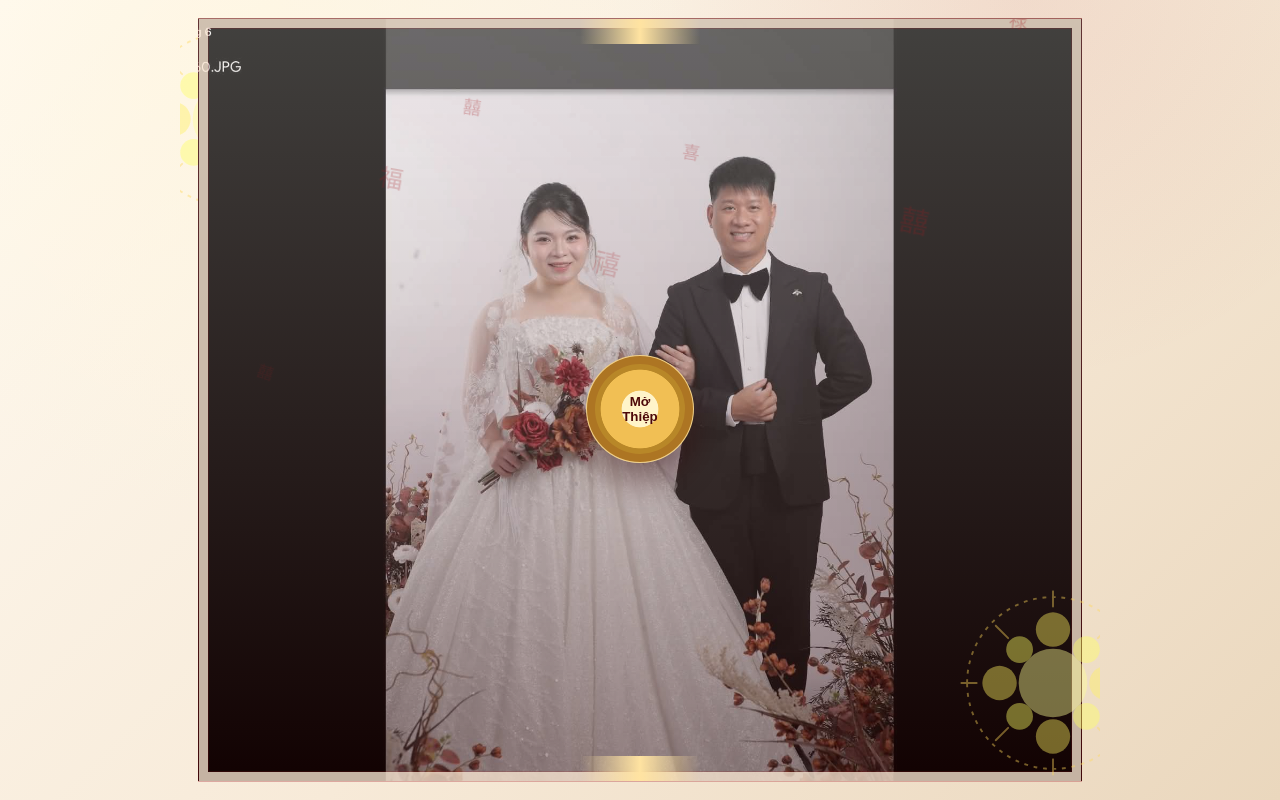
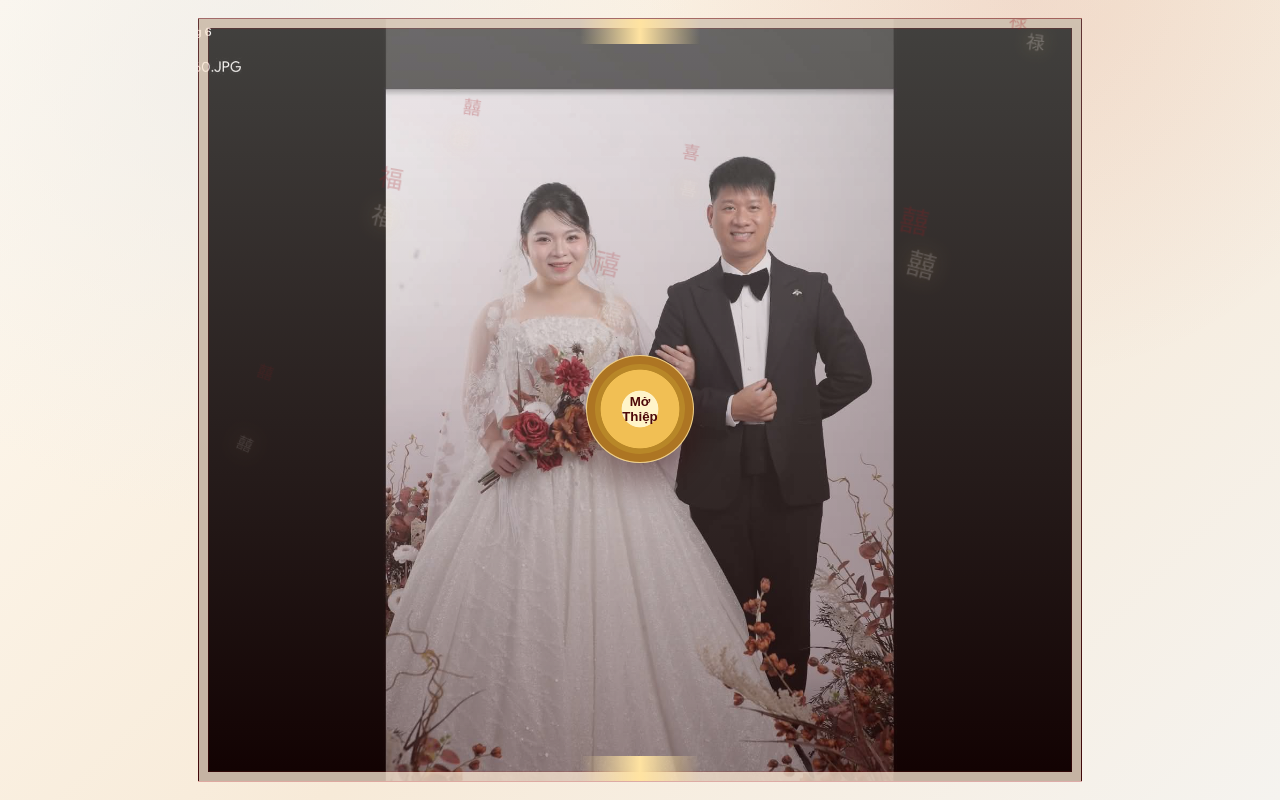
Before and after one commit to xuandanh-star/wedding-invitation, a React (Vite) app: page / in a window 1280 px wide. Built offline with nearby package versions, Linux system fonts and the light colour scheme; a web font is replaced by a local one.

Commit message:
remove icon unuse

```diff
--- a/src/App.css
+++ b/src/App.css
@@ -16,9 +16,10 @@
   min-height: 100vh;
   color: var(--ink);
   background:
-    radial-gradient(circle at 20% 10%, rgba(255, 246, 223, 0.7), transparent 28rem),
+    radial-gradient(circle at 20% 10%, rgba(237, 236, 234, 0.7), transparent 28rem),
     radial-gradient(circle at 80% 0%, rgba(162, 23, 28, 0.08), transparent 24rem),
-    linear-gradient(135deg, #fffaf1, var(--cream-bg) 54%, #ead7bd);
+    linear-gradient(135deg, #fffaf1, var(--cream-bg) 54%, #f5f3ef);
+
   overflow-x: hidden;
 }
 
@@ -44,7 +45,7 @@
 .falling-characters {
   position: absolute;
   inset: 0;
-  z-index: -1;
+  z-index: 1;
   overflow: hidden;
   pointer-events: none;
 }
@@ -53,7 +54,7 @@
   position: absolute;
   top: -72px;
   left: var(--fall-left);
-  color: rgba(162, 23, 28, 0.34);
+  color: rgba(236, 230, 230, 0.34);
   font-family: 'Charm', Georgia, serif;
   font-size: var(--fall-size);
   font-weight: 700;
@@ -88,7 +89,6 @@
 .hero::after {
   position: absolute;
   z-index: -1;
-  width: 210px;
   height: 210px;
   content: '';
   background: url('/floral-ornament.svg') center / contain no-repeat;
```
